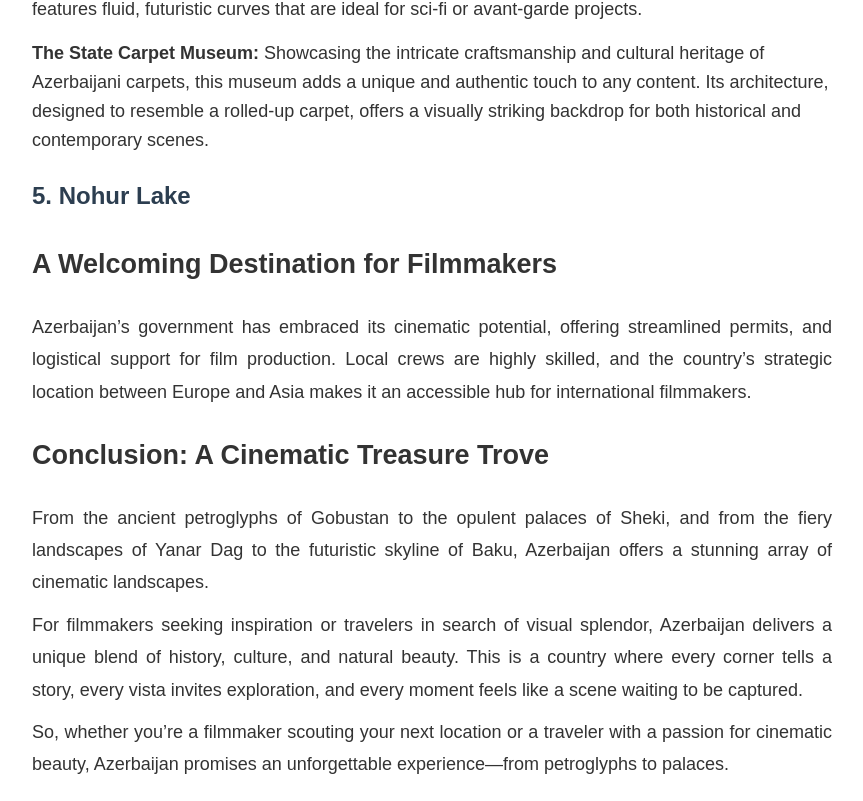
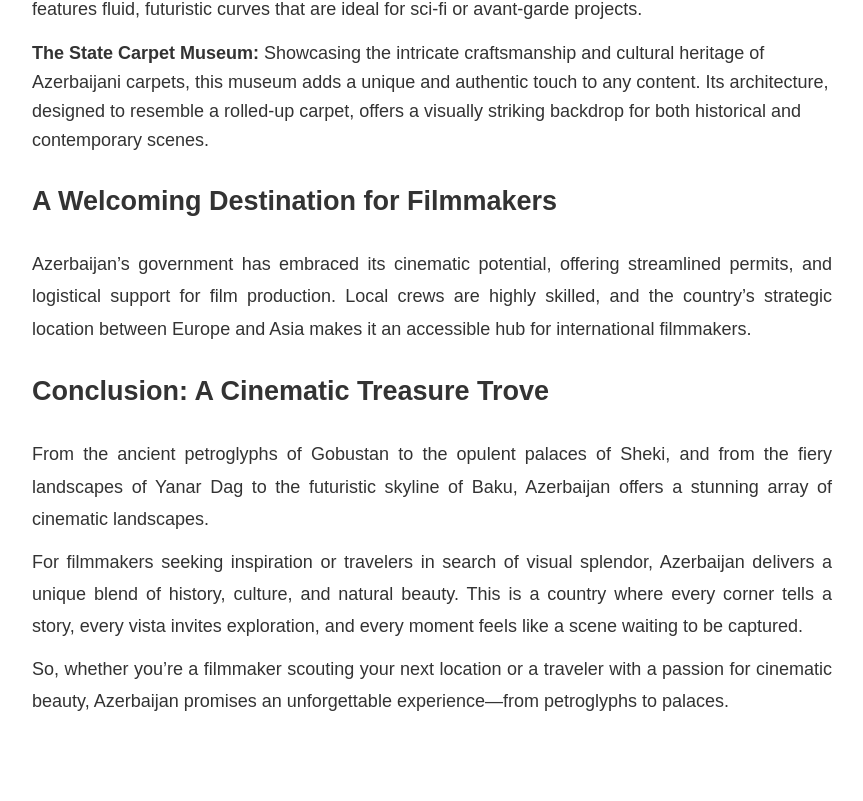
Before and after one commit to nicatzamanwork/adzone, a Next.js app: page /petroglygps in a window 1280 px wide. Shown: the part 2888-3689 px from the top of the page, without its empty margins (208-1071 px from the left). After the commit the page ends 3626 px from the top, so only its background shows below. Built offline with nearby package versions, Linux system fonts and the light colour scheme.

Commit message:
adzone release ignoreDuringBuilds added

```diff
--- a/pages/petroglygps.js
+++ b/pages/petroglygps.js
@@ -154,7 +154,6 @@ const Petroglyphs = () => {
               </li>
             </ul>
 
-            <h3>5. Nohur Lake</h3>
             <h2>A Welcoming Destination for Filmmakers</h2>
             <p>
               Azerbaijan’s government has embraced its cinematic potential,
```
